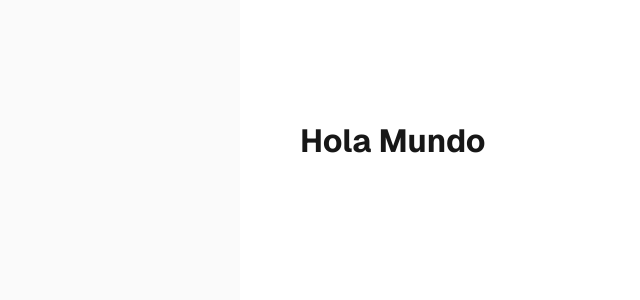
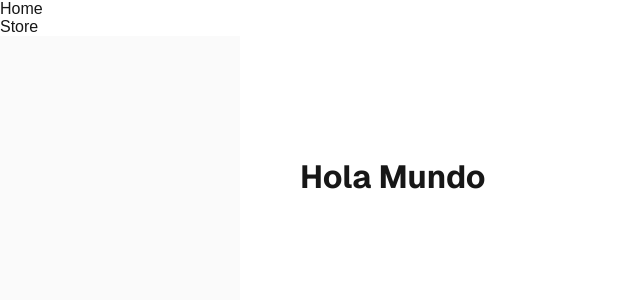
Before and after one commit to JBedoyaSalazar/aprendiendo-nextjs, a Next.js app: page / in a window 1280 px wide. Shown: the top 300 px of the page, without its empty margins (0-640 px from the left). Built offline with nearby package versions, Linux system fonts and the light colour scheme.

Commit message:
feat: update layout with navigation links and add category layout component

```diff
--- a/src/app/layout.tsx
+++ b/src/app/layout.tsx
@@ -1,5 +1,6 @@
 import type { Metadata } from "next";
 import { Geist, Geist_Mono } from "next/font/google";
+import Link from "next/link";
 import "./globals.css";
 
 const geistSans = Geist({
@@ -13,14 +14,28 @@ const geistMono = Geist_Mono({
 });
 
 export const metadata: Metadata = {
-  title: "Create Next App",
-  description: "Generated by create next app",
+  title: "My New Store",
+  description: "Generating a store with Next.js 16 and TypeScript",
 };
 
 export default function RootLayout({ children }: LayoutProps<"/">) {
   return (
     <html lang="en" className={`${geistSans.variable} ${geistMono.variable}`}>
-      <body>{children}</body>
+      <body>
+        <header>
+          <nav>
+            <ul>
+              <li>
+                <Link href="/">Home</Link>
+              </li>
+              <li>
+                <Link href="/store">Store</Link>
+              </li>
+            </ul>
+          </nav>
+        </header>
+        {children}
+      </body>
     </html>
   );
 }
```
Also changed, not shown: src/app/store/[category]/layout.tsx (added, +10 -0 lines).
